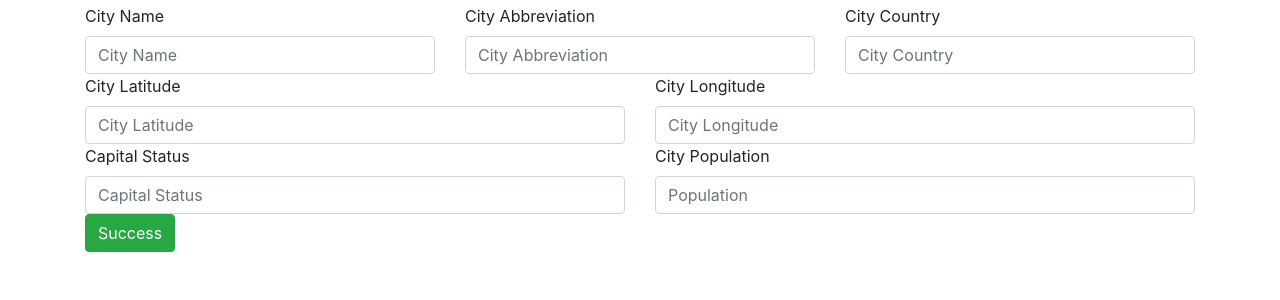
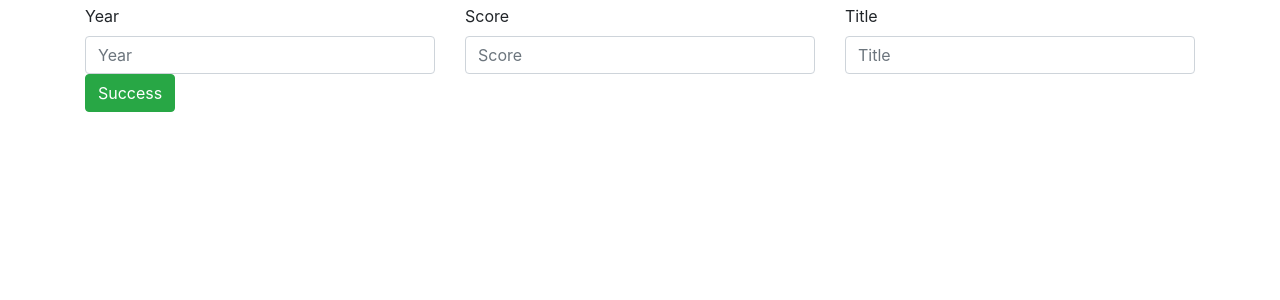
Before and after one commit to LadyObserver85/Web_app3, a Flask app: page /movies/new in a window 1280 px wide. Shown: the part 56-356 px from the top of the page. Run offline with Flask 2, Linux system fonts and the light colour scheme; some libraries are stand-ins or nearby versions.

Commit message:
Fix: updated according to moviesData

```diff
--- a/app/templates/new.html
+++ b/app/templates/new.html
@@ -1,42 +1,19 @@
 {% extends "layout.html" %}
 {% block content %}
-<form action="/cities/new" method="POST">
+<form action="/movies/new" method="POST">
     <div class="row">
         <div class="col">
-            <label for="fldName">City Name</label>
-            <input id="fldName" type="text" class="form-control" placeholder="City Name" name="fldName">
+            <label for="Year">Year</label>
+            <input id="Year" type="text" class="form-control" placeholder="Year" name="Year">
         </div>
         <div class="col">
-            <label for="fldAbbreviation">City Abbreviation</label>
-            <input id="fldAbbreviation" t ype="text" class="form-control" placeholder="City Abbreviation"
-                   name="fldAbbreviation">
+            <label for="Score">Score</label>
+            <input id="Score" t ype="text" class="form-control" placeholder="Score"
+                   name="Score">
         </div>
         <div class="col">
-            <label for="fldCountry">City Country</label>
-            <input id="fldCountry" type="text" class="form-control" placeholder="City Country" name="fldCountry">
-        </div>
-    </div>
-
-    <div class="row">
-        <div class="col">
-            <label for="fldLat">City Latitude</label>
-            <input id="fldLat" type="text" class="form-control" placeholder="City Latitude" name="fldLat">
-        </div>
-        <div class="col">
-            <label for="fldlong">City Longitude</label>
-            <input id="fldlong" type="text" class="form-control" placeholder="City Longitude" name="fldLong">
-        </div>
-    </div>
-    <div class="row">
-        <div class="col">
-            <label for="fldCapitalStatus">Capital Status</label>
-
-            <input id="fldCapitalStatus" type="text" class="form-control" placeholder="Capital Status "
-                   name="fldCapitalStatus">
-        </div>
-        <div class="col">
-            <label for="fldPopulation">City Population</label>
-            <input id="fldPopulation" type="text" class="form-control" placeholder="Population" name="fldPopulation">
+            <label for="Title">Title</label>
+            <input id="Title" type="text" class="form-control" placeholder="Title" name="Title">
         </div>
     </div>
     <button type="submit" class="btn btn-success">Success</button>
```
